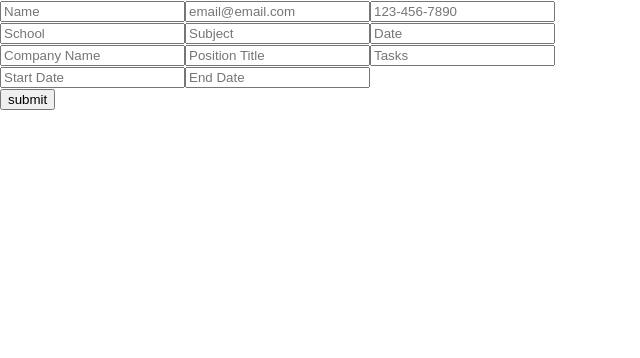
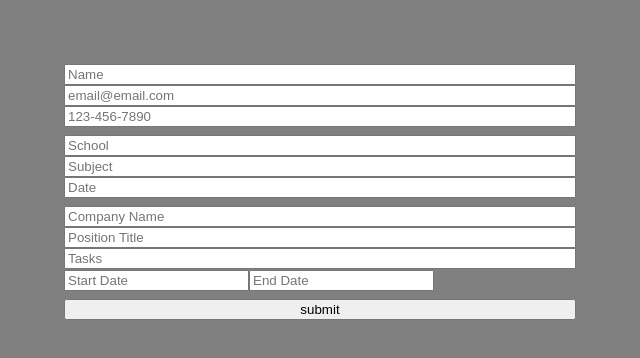
Before and after one commit to ZippyDaFish/cv-project, a React (Create React App) app: page / in a window 1280 px wide. Shown: the top 358 px of the page, without its empty margins (0-640 px from the left). Built offline with nearby package versions, Linux system fonts and the light colour scheme.

Commit message:
Add formatting

```diff
--- a/src/App.js
+++ b/src/App.js
@@ -1,4 +1,5 @@
 import './App.css';
+import './styles/Content.css'
 import React, { Component } from 'react';
 import General from "./components/General";
 import Education from './components/Education';
@@ -26,6 +27,7 @@ class App extends Component {
 
   render(){
     return(
+      <div className='content'>
         <div>
           <form onSubmit={this.onSubmitInfo}>
             <General doChange = {this.handleChange}/>
@@ -33,7 +35,10 @@ class App extends Component {
             <Experience doChange = {this.handleChange}/>
             <button type="submit">submit</button>
           </form>
+        </div>
+        <div>
           <Overview info={this.state}/>
+        </div>
       </div>
     );
   }
--- a/src/components/Education.js
+++ b/src/components/Education.js
@@ -1,8 +1,9 @@
 import React from "react";
+import '../styles/Education.css'
 
 const Education = (props) => {
     return(
-        <div>
+        <div className="education">
             <input
                 onChange={props.doChange}
                 type="text"
--- a/src/components/Experience.js
+++ b/src/components/Experience.js
@@ -1,8 +1,9 @@
 import React from "react";
+import '../styles/Experience.css'
 
 const Experience = (props) => {
     return(
-        <div>
+        <div className="experience">
             <input
                 onChange={props.doChange}
                 type="text"
--- /dev/null
+++ b/src/styles/Content.css
@@ -0,0 +1,17 @@
+.content {
+    display: flex;
+    justify-content: space-around;
+    background-color: gray;
+    width: 100vw;
+    height: 100vh;
+}
+.content > div {
+    width: 50%;
+    padding: 5%;
+}
+
+form {
+    display: flex;
+    flex-direction: column;
+    gap: 1vh;
+}
--- a/src/styles/Education.css
+++ b/src/styles/Education.css
@@ -0,0 +1,4 @@
+.education {
+    display: flex;
+    flex-direction: column;
+}
--- a/src/styles/Experience.css
+++ b/src/styles/Experience.css
@@ -0,0 +1,4 @@
+.experience {
+    display: flex;
+    flex-direction: column;
+}
--- a/src/styles/General.css
+++ b/src/styles/General.css
@@ -0,0 +1,4 @@
+.general {
+    display: flex;
+    flex-direction: column;
+}
```
Also changed, not shown: src/App.css (line endings or trailing spaces). Lines whose indentation alone changed are shown as unchanged.
